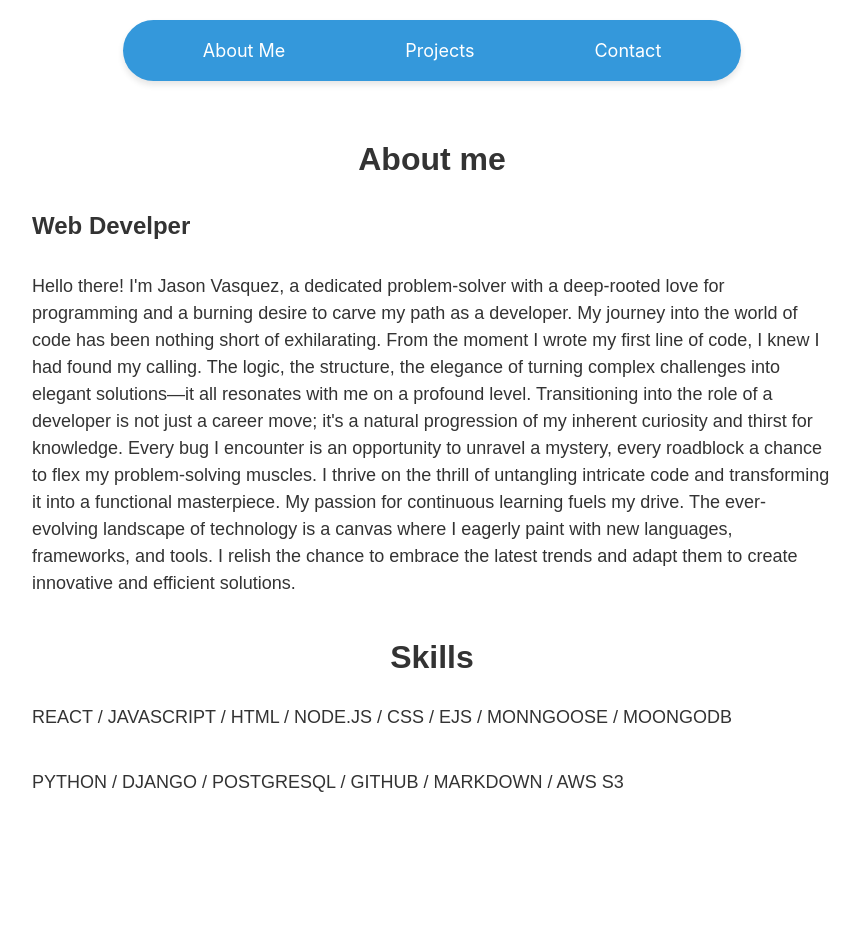
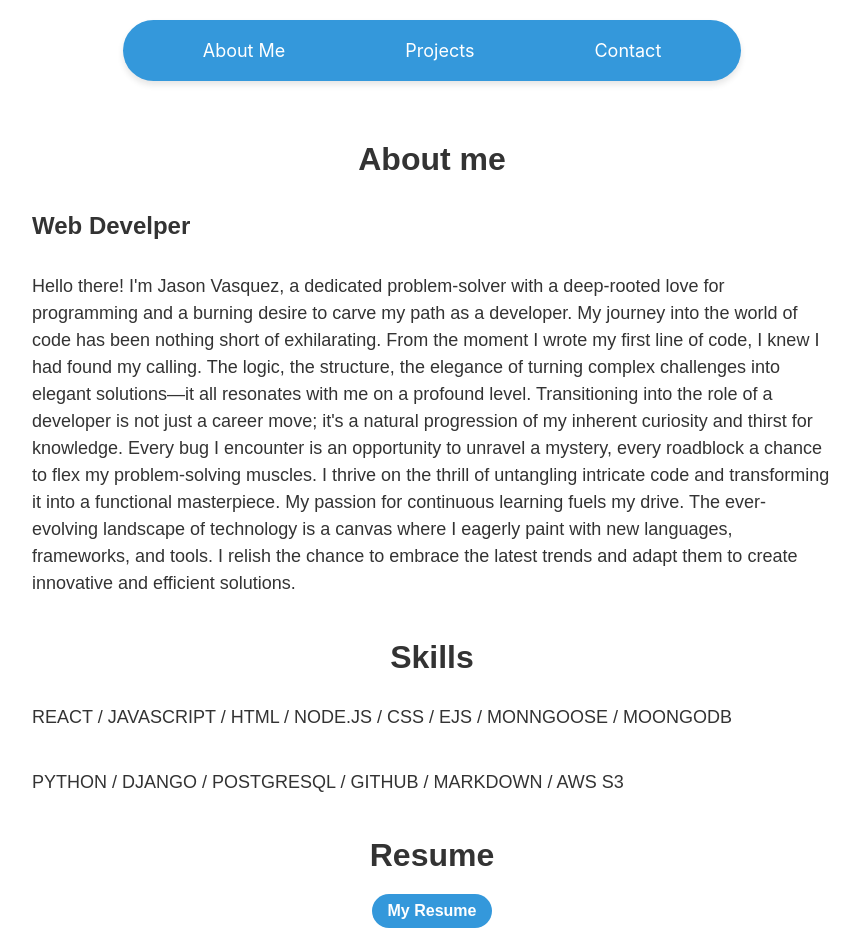
Before and after one commit to j-vaz12/portfolio, a React (Create React App) app: page /About-Me in a window 1280 px wide. Shown: the whole page, without its empty margins (208-1068 px from the left). Before the commit the page ends 836 px from the top, so only its background shows below. Built offline with nearby package versions, Linux system fonts and the light colour scheme.

Commit message:
about me

```diff
--- a/src/pages/AboutMePage/AboutMePage.css
+++ b/src/pages/AboutMePage/AboutMePage.css
@@ -33,3 +33,18 @@
 .about-container p.skills + p {
     margin-top: -10px;
 }
+
+.resume {
+    display: inline-block;
+    text-align: center;
+    text-decoration: none;
+    border-radius: 25px;
+    background-color: #3498db;
+    padding: 8px 16px; /* Adjust padding for button size */
+    font-size: 16px; /* Adjust font size for button text */
+    color: white; /* Adding text color */
+    font-weight: bold;
+    margin-left: auto;
+    margin-right: auto;
+    margin-top: 10px;
+}
--- a/src/pages/AboutMePage/AboutMePage.jsx
+++ b/src/pages/AboutMePage/AboutMePage.jsx
@@ -1,13 +1,16 @@
 import "./AboutMePage.css"
+import { Link } from "react-router-dom";
 export default function AboutMe() {
     return(
         <div className="about-container">
             <h1 className="AboutMe-h1">About me</h1>
-            <h3>Web Develper</h3>
+            <h3> Web Develper</h3>
             <p> Hello there! I'm Jason Vasquez, a dedicated problem-solver with a deep-rooted love for programming and a burning desire to carve my path as a developer. My journey into the world of code has been nothing short of exhilarating. From the moment I wrote my first line of code, I knew I had found my calling. The logic, the structure, the elegance of turning complex challenges into elegant solutions—it all resonates with me on a profound level. Transitioning into the role of a developer is not just a career move; it's a natural progression of my inherent curiosity and thirst for knowledge. Every bug I encounter is an opportunity to unravel a mystery, every roadblock a chance to flex my problem-solving muscles. I thrive on the thrill of untangling intricate code and transforming it into a functional masterpiece. My passion for continuous learning fuels my drive. The ever-evolving landscape of technology is a canvas where I eagerly paint with new languages, frameworks, and tools. I relish the chance to embrace the latest trends and adapt them to create innovative and efficient solutions.</p>
             <h1>Skills</h1>
             <p> REACT / JAVASCRIPT / HTML / NODE.JS / CSS / EJS / MONNGOOSE / MOONGODB </p>
             <p> PYTHON / DJANGO / POSTGRESQL / GITHUB / MARKDOWN / AWS S3</p>
+            <h1> Resume</h1>
+            <Link className="resume" to="https://drive.google.com/file/d/1QfcrVMc3sUpy_wgC42VL2_NMmZ-lhgrP/view?usp=sharing"> My Resume </Link>
         </div>
     );
 }
--- a/src/pages/ContactPage/ContactPage.css
+++ b/src/pages/ContactPage/ContactPage.css
@@ -18,6 +18,7 @@
     box-shadow: 0 2px 4px rgba(0, 0, 0, 0.1);
     transition: transform 0.2s, box-shadow 0.2s;
     width: 250px;
+    height: 150px;
   }
 
   .socials:hover {
```
